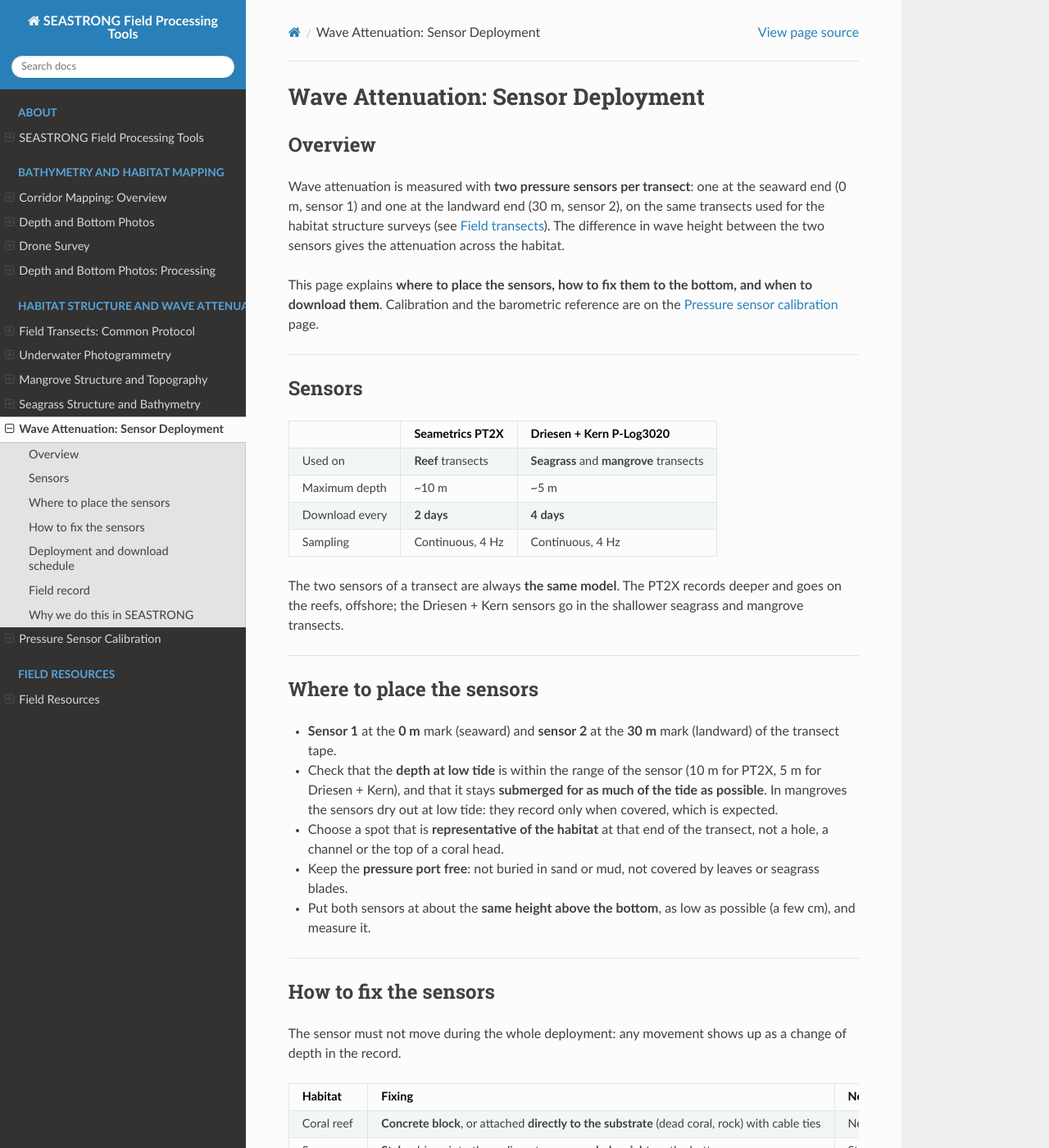
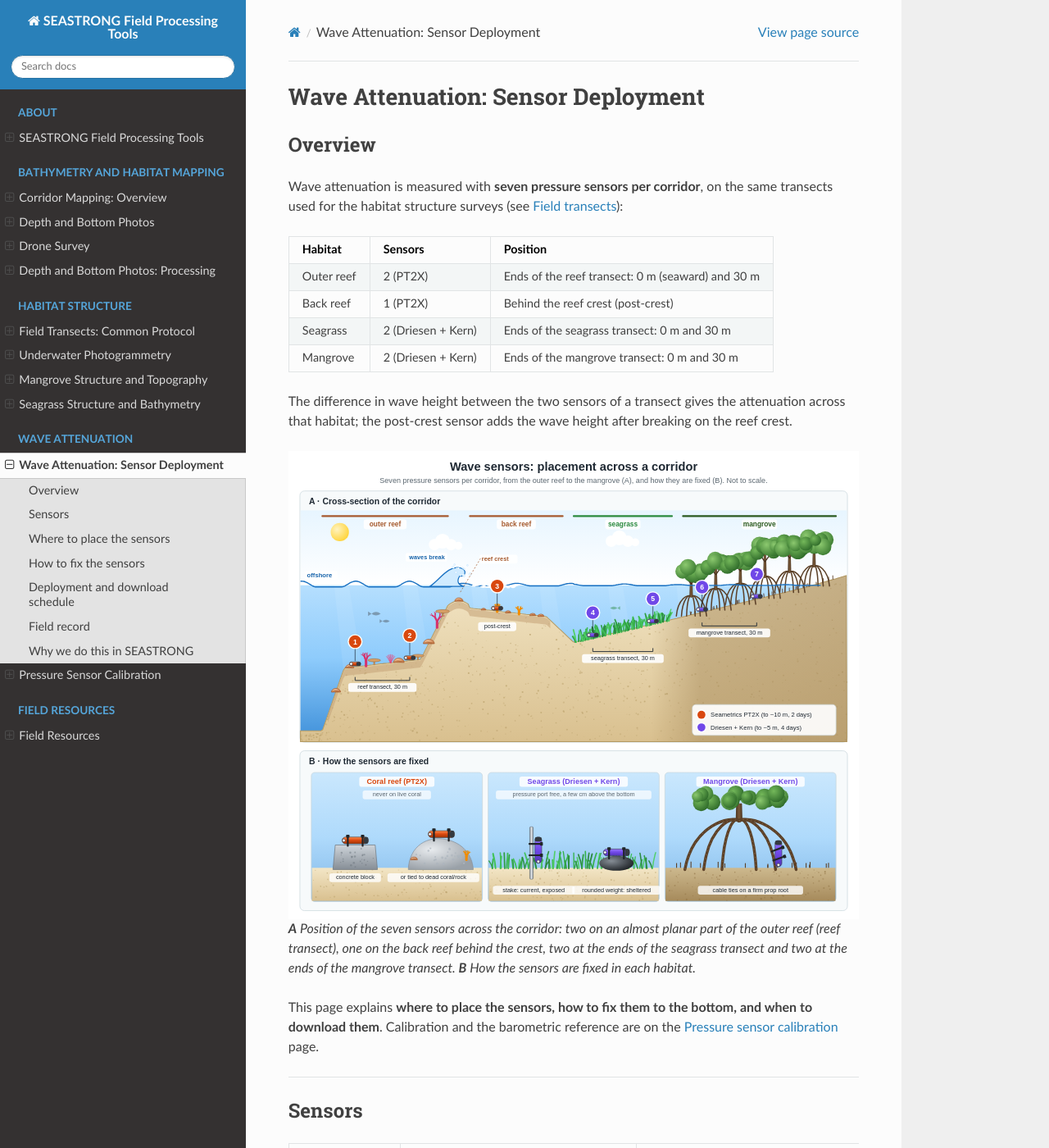
Before and after one commit to Alerovere/seastrong-field-tools, a Sphinx documentation site: the page built from docs/wave_attenuation.md, in a window 1280 px wide and 1400 px high. Shown: the whole window at 82% size. Built offline with Sphinx 7.4.7 and the Read the Docs theme 3.1.0, drawn with Linux system fonts in a browser that asks for light colours; some of the changed text lies outside the part shown.

Commit message:
update to wave sensor page

````diff
--- a/docs/wave_attenuation.md
+++ b/docs/wave_attenuation.md
@@ -2,7 +2,23 @@
 
 ## Overview
 
-Wave attenuation is measured with **two pressure sensors per transect**: one at the seaward end (0 m, sensor 1) and one at the landward end (30 m, sensor 2), on the same transects used for the habitat structure surveys (see [Field transects](field_transects.md)). The difference in wave height between the two sensors gives the attenuation across the habitat.
+Wave attenuation is measured with **seven pressure sensors per corridor**, on the same transects used for the habitat structure surveys (see [Field transects](field_transects.md)):
+
+| Habitat | Sensors | Position |
+| --- | --- | --- |
+| Outer reef | 2 (PT2X) | Ends of the reef transect: 0 m (seaward) and 30 m |
+| Back reef | 1 (PT2X) | Behind the reef crest (post-crest) |
+| Seagrass | 2 (Driesen + Kern) | Ends of the seagrass transect: 0 m and 30 m |
+| Mangrove | 2 (Driesen + Kern) | Ends of the mangrove transect: 0 m and 30 m |
+
+The difference in wave height between the two sensors of a transect gives the attenuation across that habitat; the post-crest sensor adds the wave height after breaking on the reef crest.
+
+```{figure} _static/wave_sensor_placement.svg
+:alt: Cross-section of a corridor with seven pressure sensors on outer reef, back reef, seagrass and mangrove, and how they are fixed in each habitat
+:width: 100%
+
+**A** Position of the seven sensors across the corridor: two on an almost planar part of the outer reef (reef transect), one on the back reef behind the crest, two at the ends of the seagrass transect and two at the ends of the mangrove transect. **B** How the sensors are fixed in each habitat.
+```
 
 This page explains **where to place the sensors, how to fix them to the bottom, and when to download them**. Calibration and the barometric reference are on the [Pressure sensor calibration](pressure_sensor_calibration.md) page.
 
@@ -12,18 +28,19 @@ This page explains **where to place the sensors, how to fix them to the bottom,
 
 | | Seametrics PT2X | Driesen + Kern P-Log3020 |
 | --- | --- | --- |
-| Used on | **Reef** transects | **Seagrass** and **mangrove** transects |
+| Used on | **Outer reef** and **back reef** (3 per corridor) | **Seagrass** and **mangrove** (4 per corridor) |
 | Maximum depth | ~10 m | ~5 m |
 | Download every | **2 days** | **4 days** |
 | Sampling | Continuous, 4 Hz | Continuous, 4 Hz |
 
-The two sensors of a transect are always **the same model**. The PT2X records deeper and goes on the reefs, offshore; the Driesen + Kern sensors go in the shallower seagrass and mangrove transects.
+The sensors of a transect are always **the same model**. The PT2X records deeper and goes on the reef, offshore; the Driesen + Kern sensors go in the shallower seagrass and mangrove transects.
 
 ---
 
 ## Where to place the sensors
 
-- **Sensor 1** at the **0 m** mark (seaward) and **sensor 2** at the **30 m** mark (landward) of the transect tape.
+- **Transect sensors:** sensor 1 at the **0 m** mark (seaward) and sensor 2 at the **30 m** mark (landward) of the transect tape, on the outer reef, seagrass and mangrove transects. On the outer reef, choose an **almost planar** stretch of reef where possible (not a steep slope or the face of the crest), so that the change in wave height comes from the reef roughness and not from shoaling.
+- **Post-crest sensor:** on the back reef, a short distance behind the reef crest, where the waves have broken; note its distance from the crest and a GPS point.
 - Check that the **depth at low tide** is within the range of the sensor (10 m for PT2X, 5 m for Driesen + Kern), and that it stays **submerged for as much of the tide as possible**. In mangroves the sensors dry out at low tide: they record only when covered, which is expected.
 - Choose a spot that is **representative of the habitat** at that end of the transect, not a hole, a channel or the top of a coral head.
 - Keep the **pressure port free**: not buried in sand or mud, not covered by leaves or seagrass blades.
@@ -60,7 +77,7 @@ In all cases:
 | Download | **PT2X after 2 days, Driesen + Kern after 4 days**: retrieve, download the data, check the record, recharge or change batteries if needed |
 | Redeploy | On the same transect (to sample another weather window) or on the next one |
 
-Each transect should get **2–3 deployments** during the field trip, so that different wave conditions are recorded. Ten sensors allow up to 5 transects to run at the same time.
+Each corridor should get **2–3 deployments** during the field trip, so that different wave conditions are recorded. With 10 sensors, one corridor (7 sensors) can be instrumented at a time, with 3 spares.
 
 ---
 
@@ -68,13 +85,13 @@ Each transect should get **2–3 deployments** during the field trip, so that di
 
 For each sensor and each deployment, note:
 
-- transect ID, sensor ID (serial number), position (sensor 1 at 0 m, sensor 2 at 30 m);
+- transect ID, sensor ID (serial number), position (sensor 1 at 0 m, sensor 2 at 30 m, or post-crest);
 - start and end time of the deployment (UTC);
 - **depth at the sensor** and the time it was measured, at deployment and at retrieval;
 - **height of the pressure port above the bottom**;
 - fixing method and photo number of the mounted sensor;
 - **water temperature** (and salinity where possible);
-- data file name: `<transectID>_S1_<deployment>` (e.g. `BZ140327C1reef_S1_D2`).
+- data file name: `<transectID>_<sensor>_<deployment>` with sensor `S1`, `S2` or `PC` (post-crest), e.g. `BZ140327C1reef_S1_D2`.
 
 ---
 
````
Also changed, not shown: docs/index.rst (+6 -1 lines), docs/index_page.md (+7 -2 lines), docs/_static/wave_sensor_placement.svg (added).
